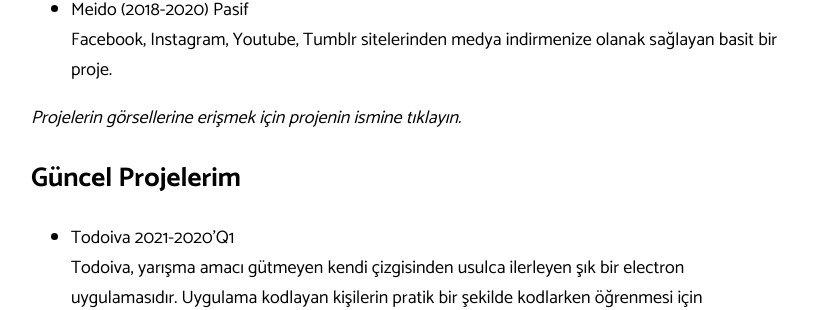
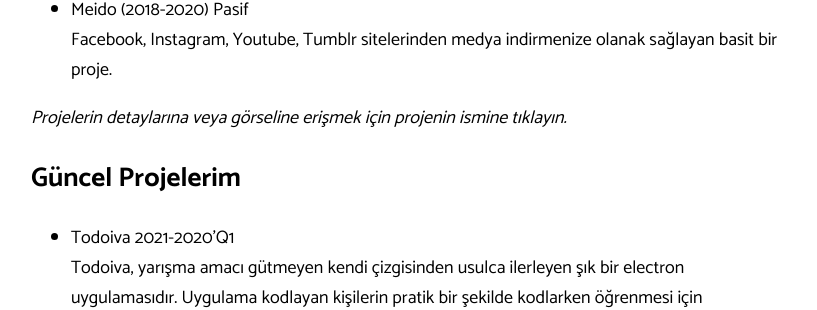
Before and after one commit to merchizm/merchizm.github.io, a Jekyll site: the page built from about.md, in a window 1280 px wide and 900 px high, scrolled down 3973 px. Shown: the part 157-467 px from the top of the window, without its empty margins (228-1045 px from the left). Built offline with Jekyll 4.4.1, drawn with Linux system fonts in a browser that asks for light colours.

```diff
--- a/about.md
+++ b/about.md
@@ -109,13 +109,13 @@ Kullandığım araçlar:
 - Mocean Updater (2017-2018) Pasif
 <br/>Geliştiricilerin windows cihazlarda uygulamaları güncellemek adına kullanabileceği güncelleme sistemi. İNİ dosyasını düzenleyerek uygulamayı kişiselleştirebiliyordunuz.
 
-- [Mocean Cleaner (2018) Pasif](./assets/uploads/2020/11/mcn_clnr.jpg)
+- [Mocean Cleaner (2018) Pasif]({{ site.url }}/portfolio/mcleaner)
 <br/>Bilgisayardaki gereksiz dosyaları, gereksiz registry anahtarlarını temizleyen ve ram kullanımını düşüren bir projedir. Toyota'nın Sakaryada'ki düzenlediği teknik yarışmaya katılmak amacı ile geliştirilmiştir.
 
-- [Meido (2018-2020) Pasif](./assets/uploads/2021/01/meido_site.png)
+- [Meido (2018-2020) Pasif]({{ site.url }}/portfolio/meido)
 <br/>Facebook, Instagram, Youtube, Tumblr sitelerinden medya indirmenize olanak sağlayan basit bir proje.
 
-_Projelerin görsellerine erişmek için projenin ismine tıklayın._
+_Projelerin detaylarına veya görseline erişmek için projenin ismine tıklayın._
 
 
 ## Güncel Projelerim
```
Also changed, not shown: mcleaner.md (added, +17 -0 lines), meido.md (added, +11 -0 lines), 1 other file.
